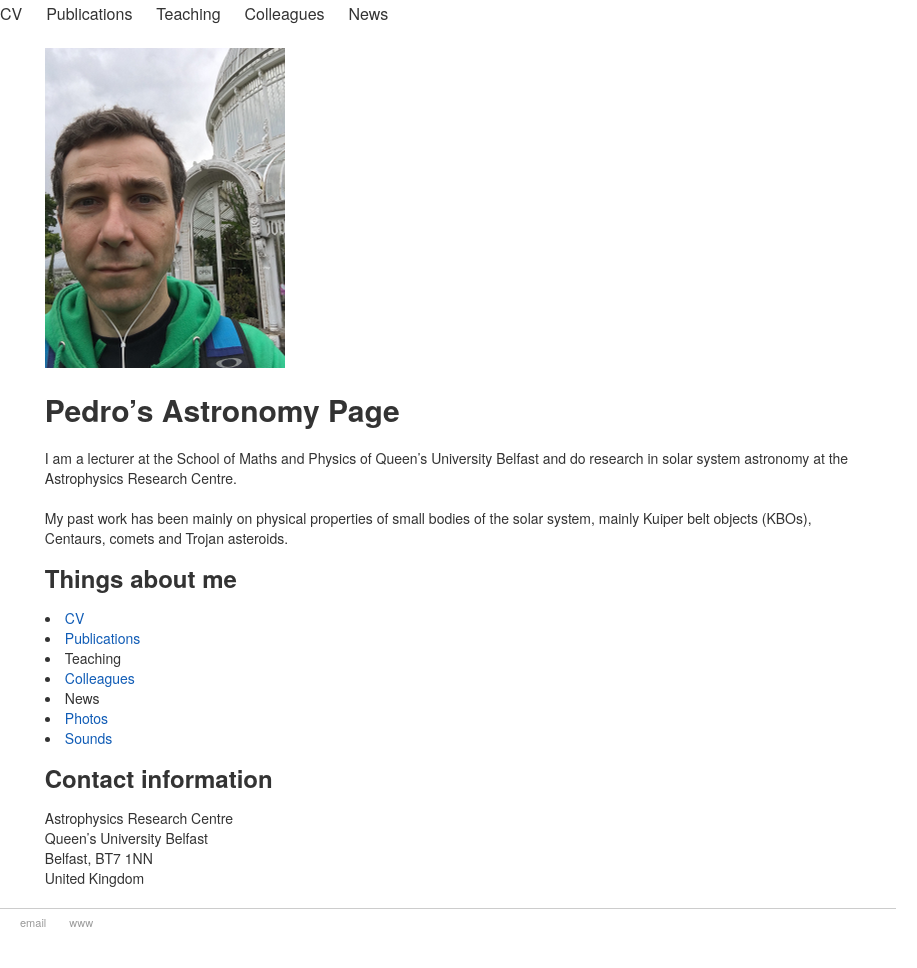
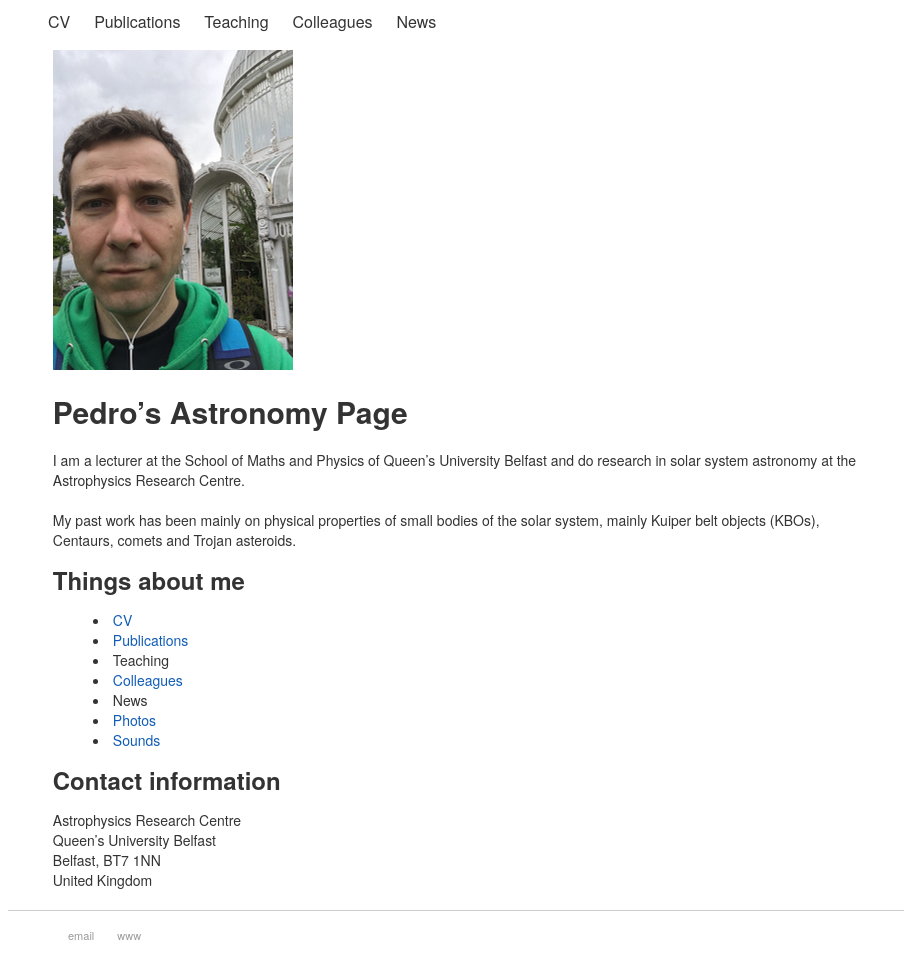
Before and after one commit to placerda-qub/placerda-gb.github.io, a Jekyll site: the page built from index.md, in a window 1280 px wide. Shown: the whole page, without its empty margins (0-917 px from the left). Built offline with Jekyll 4.4.1, drawn with Linux system fonts in a browser that asks for light colours.

Commit message:
update style

```diff
--- a/css/minimal.css
+++ b/css/minimal.css
@@ -4,7 +4,7 @@
 */
 
 /* Reset */
-* { margin: 0; padding: 0; -webkit-box-sizing: border-box; -moz-box-sizing: border-box; box-sizing: border-box; }
+* { margin: 50; padding: 50; -webkit-box-sizing: border-box; -moz-box-sizing: border-box; box-sizing: border-box; }
 
 /* Layout */
 body { width: 70%; background-color: #fff; color: #333;	font: 14px/20px "HelveticaNeue-Light", "HelveticaNeue", Helvetica, Arial, sans-serif; }
@@ -12,7 +12,7 @@
 header { width: 70%; margin: 0 auto; position: relative; padding: 20px 0; border-bottom: 1px solid #ddd; margin-bottom: 20px; }
 .logo { font-size: 28px; color: #333; }
 
-nav ul { margin: 10; }
+nav ul { margin: 0; }
 nav ul li { display: inline; margin-right: 20px; font-size: 16px; line-height: 28px; color: #333; }
 nav ul li a { color: #333; }
 
```
